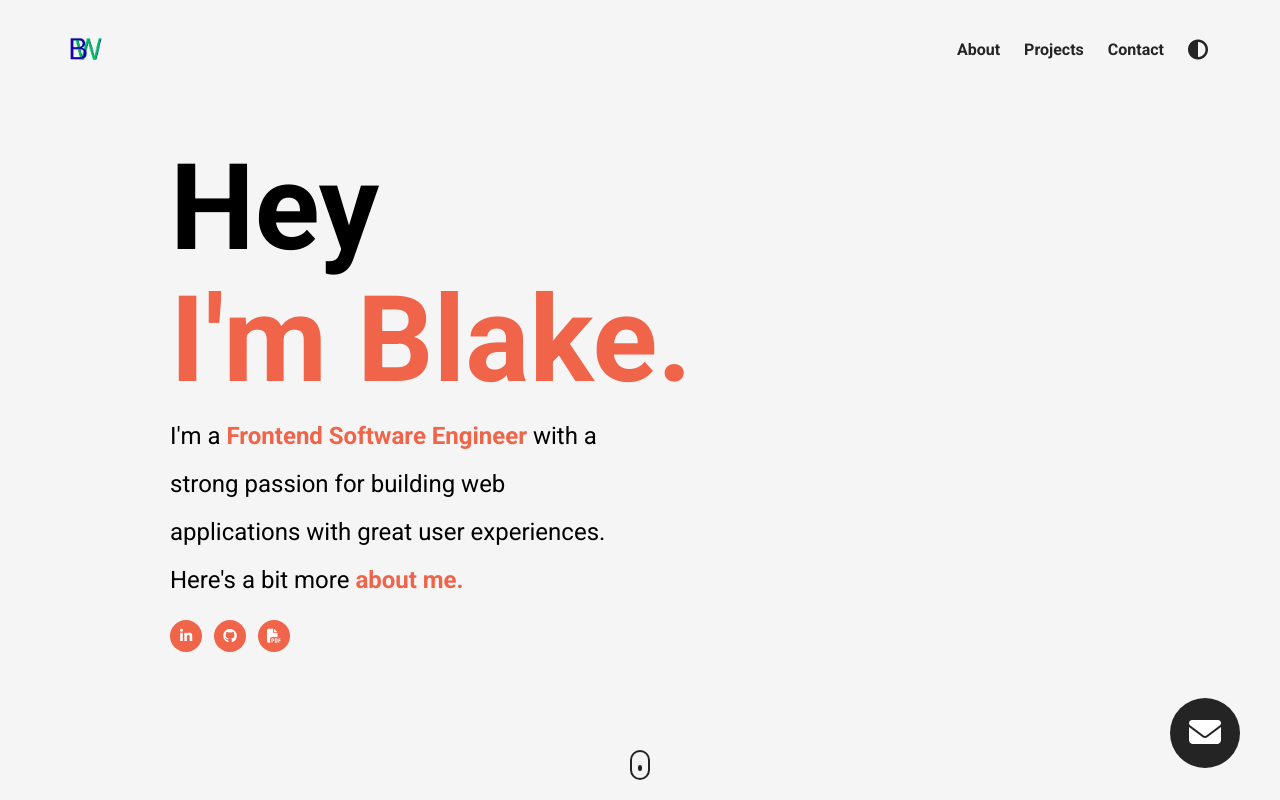
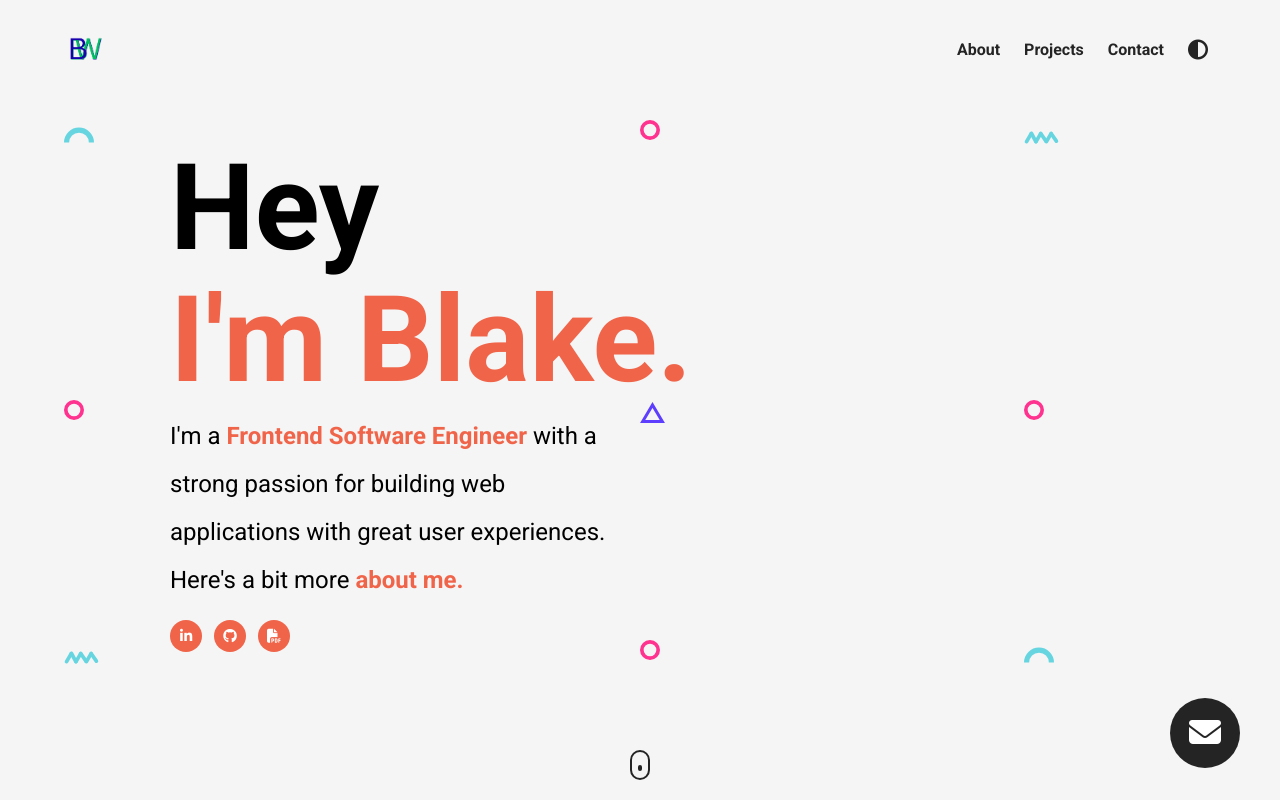
Before and after one commit to ITDallasDBW/071525M4AdvProj, a plain HTML site: page index.html in a window 1280 px wide. Shown: the top 800 px of the page. Drawn offline with nearby package versions, Linux system fonts and the light colour scheme.

Commit message:
1.14 Background Shapes complete

```diff
--- a/index.html
+++ b/index.html
@@ -23,7 +23,7 @@
     </script>
   </head>
   <body>
-    <section id="landing-page">
+    <section id="landing-page" onmousemove="moveBackground(event)">
       <nav>
         <figure>
           <img id="personal-logo" src="./assets/d.2.PNG" alt="" />
@@ -68,7 +68,8 @@
             I'm a <b class="orange">Frontend Software Engineer</b> with a strong
             passion for building web applications with great user experiences.
             <br />
-            Here's a bit more <b class="orange click" onclick="toggleModal()">about me.</b>
+            Here's a bit more
+            <b class="orange click" onclick="toggleModal()">about me.</b>
           </p>
           <div class="social__list">
             <a
@@ -106,7 +107,7 @@
             Frontend Software Engineer
           </h4>
           <p class="modal__para">
-            I'm a 51 year-old
+            I'm a
             <b class="orange">frontend software engineer</b> with a strong
             passion for developing websites with great
             <b class="orange">user experiences.</b>
@@ -151,7 +152,10 @@
           </div>
         </div>
         <div class="modal__half modal__contact">
-          <i class="fa-solid fa-times modal__exit click" onclick="toggleModal()"></i>
+          <i
+            class="fa-solid fa-times modal__exit click"
+            onclick="toggleModal()"
+          ></i>
           <h3 class="modal__title modal__title--contact">Let's have a chat!</h3>
           <h4 class="modal__sub-title modal__sub-title--contact">
             I'm currently open to new opportunities.
@@ -181,6 +185,15 @@
           </div>
         </div>
       </div>
+      <img src="./assets/semi circle.svg" class="shape shape--0" />
+      <img src="./assets/circle.svg" class="shape shape--1" />
+      <img src="./assets/squiggly.svg" class="shape shape--2" />
+      <img src="./assets/circle.svg" class="shape shape--3" />
+      <img src="./assets/triangle.svg" class="shape shape--4" />
+      <img src="./assets/circle.svg" class="shape shape--5" />
+      <img src="./assets/squiggly.svg" class="shape shape--6" />
+      <img src="./assets/circle.svg" class="shape shape--7" />
+      <img src="./assets/semi circle.svg" class="shape shape--8" />
     </section>
     <section id="projects">
       <div class="container">
--- a/index.js
+++ b/index.js
@@ -1,5 +1,21 @@
 let isModalOpen = false;
 let contrastToggle = false;
+const scaleFactor = 1/20;
+
+
+function moveBackground(event) {
+  const shapes = document.querySelectorAll(".shape");
+  const x = event.clientX * scaleFactor;
+  const y = event.clientY * scaleFactor;
+  console.log(x,y)
+  for (let i = 0; i < shapes.length; ++i) {
+    const isOdd = i % 2 !== 0;
+    console.log(isOdd);
+    const boolInt = isOdd ? -1 : 1;
+    shapes[i].style.transform = `translate(${x * boolInt}px, ${y * boolInt}px)`
+  }
+}
+
 
 function toggleContrast() {
     contrastToggle = !contrastToggle;
--- a/style.css
+++ b/style.css
@@ -107,7 +107,7 @@ nav,
 .header {
   opacity: 1;
   visibility: visible;
-    transition: all 600ms 800ms ;
+  transition: all 600ms 800ms;
 }
 .modal--open nav,
 .modal--open .scroll,
@@ -122,8 +122,7 @@ nav,
 .dark-theme .section__sub-title,
 .dark-theme .nav__link--anchor,
 .dark-theme .fa-circle-half-stroke,
-.dark-theme .header__para
-{
+.dark-theme .header__para {
   color: white;
 }
 .dark-theme section {
@@ -509,3 +508,45 @@ footer {
 .footer__copyright {
   color: white;
 }
+
+/* SHAPES */
+
+.shape {
+  position: fixed;
+}
+.shape--0 {
+  top: 15vh;
+  left: 5vw;
+}
+.shape--1 {
+  top: 15vh;
+  left: 50vw;
+}
+.shape--2 {
+  top: 15vh;
+  left: 80vw;
+}
+.shape--3 {
+  top: 50vh;
+  left: 5vw;
+}
+.shape--4 {
+  top: 50vh;
+  left: 50vw;
+}
+.shape--5 {
+  top: 50vh;
+  left: 80vw;
+}
+.shape--6 {
+  top: 80vh;
+  left: 5vw;
+}
+.shape--7 {
+  top: 80vh;
+  left: 50vw;
+}
+.shape--8 {
+  top: 80vh;
+  left: 80vw;
+}
```
Lines whose indentation alone changed are shown as unchanged.
